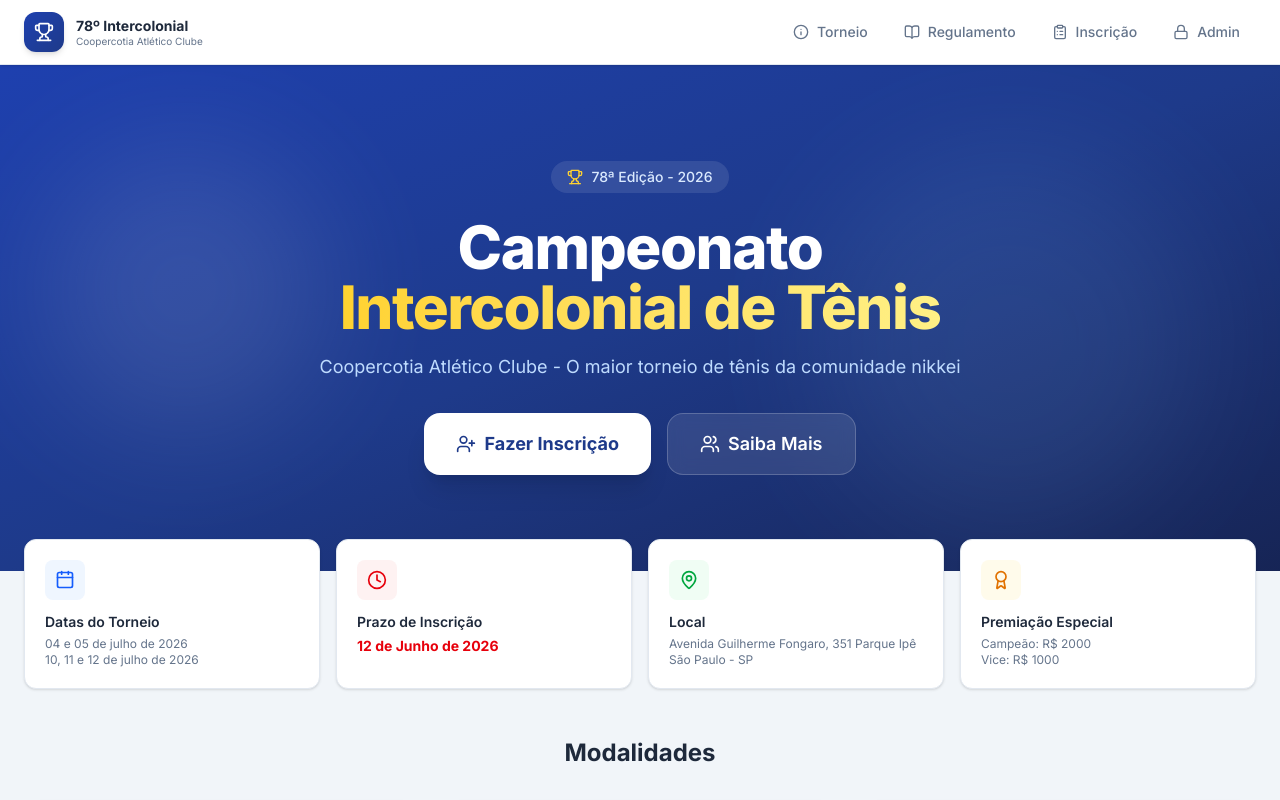
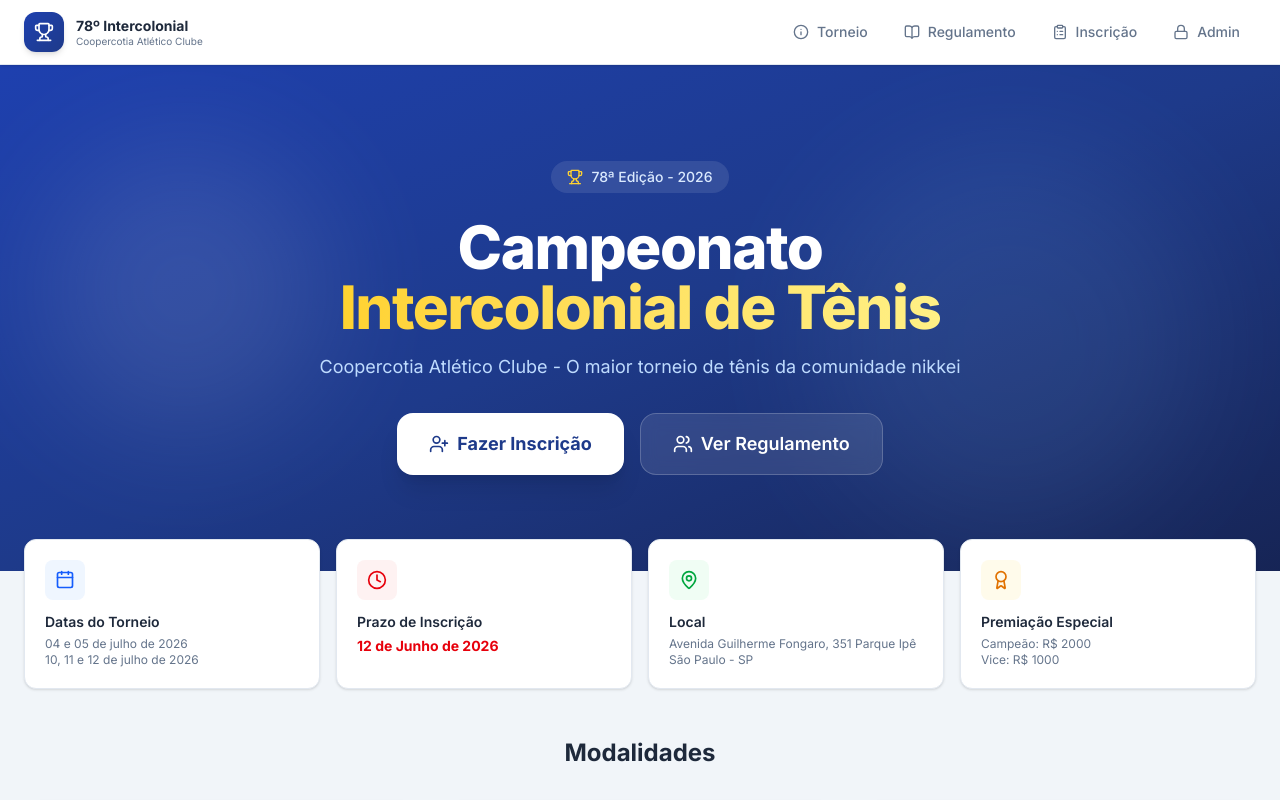
Before and after one commit to nanaimacedo/easycup, a Next.js app: page /torneio in a window 1280 px wide. Shown: the top 800 px of the page. Built offline with nearby package versions, Linux system fonts and the light colour scheme.

Commit message:
fix: substituir botão Saiba Mais morto por link para Regulamento
Co-Authored-By: Claude Opus 4.6 (1M context) <noreply@anthropic.com>

```diff
--- a/src/app/torneio/page.tsx
+++ b/src/app/torneio/page.tsx
@@ -69,11 +69,11 @@ export default function Home() {
                 </button>
               )}
               <Link
-                href="/torneio#info"
+                href="/regulamento"
                 className="inline-flex items-center justify-center gap-2 px-8 py-4 bg-white/10 backdrop-blur-sm text-white font-semibold rounded-2xl border border-white/20 hover:bg-white/20 transition-all text-lg"
               >
                 <Users className="w-5 h-5" />
-                Saiba Mais
+                Ver Regulamento
               </Link>
             </div>
           </div>
```
